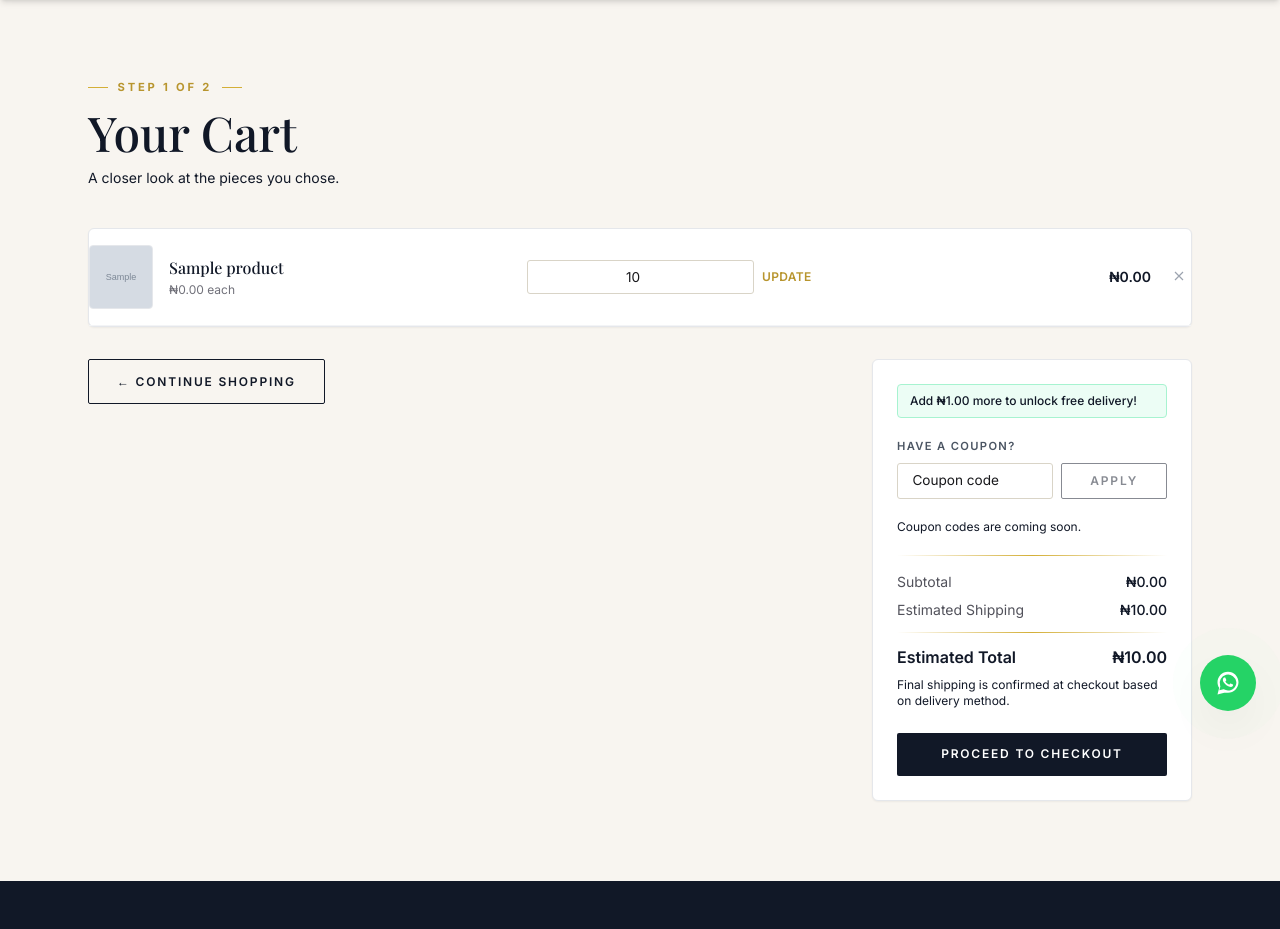
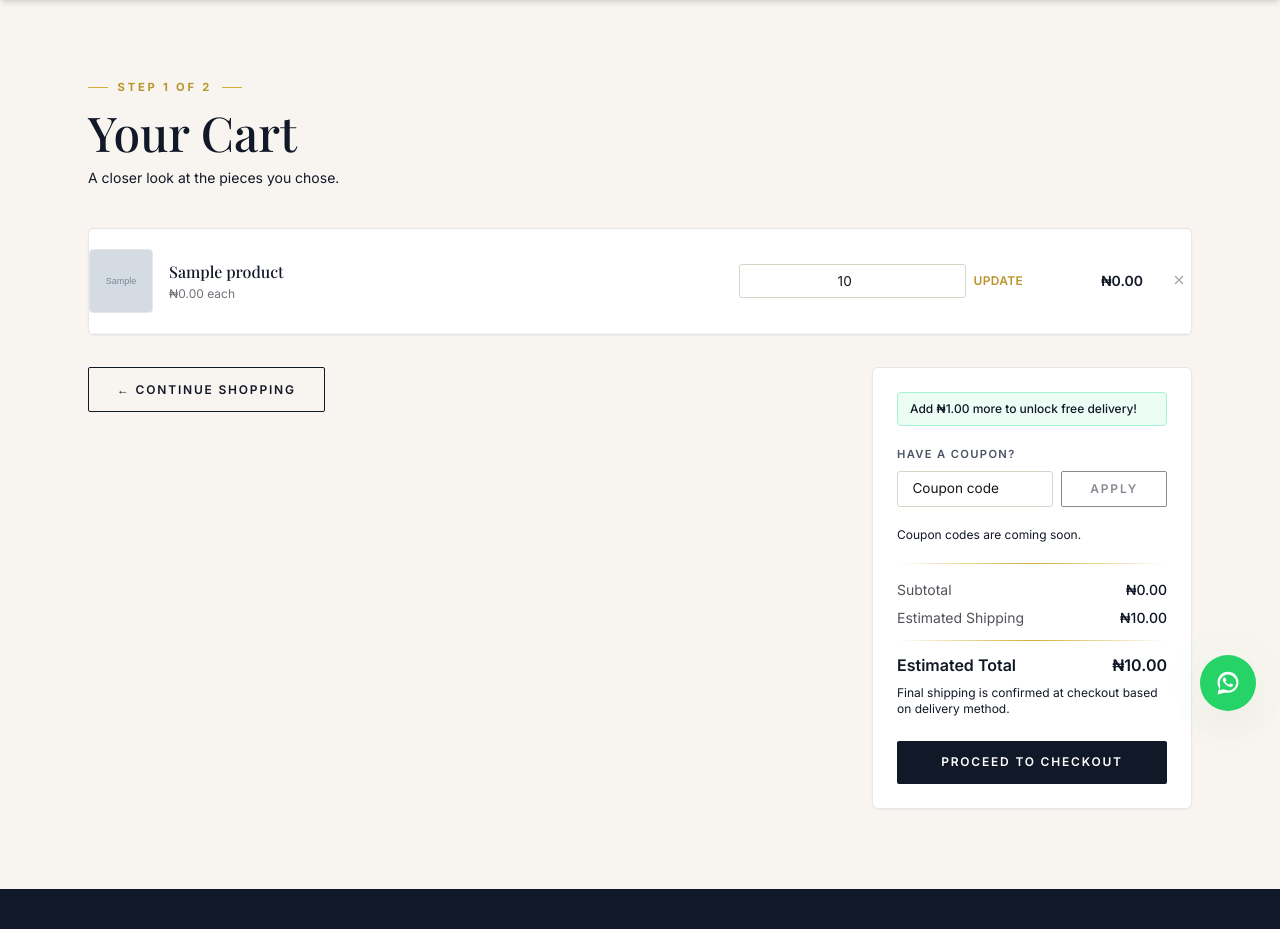
Before and after one commit to t-shine-dev/erinayomi-ecommerce, a Django app: page /cart/ in a window 1280 px wide. Shown: the part 65-994 px from the top of the page. Run offline with Django 5.2, Linux system fonts and the light colour scheme; a user stored in the database is signed in; tables that the repository leaves empty hold one stand-in row (values such as "Sample post"); grey boxes marked "Sample" are stand-in pictures; parts of the project's set-up code (start-up, migrations or seed data) failed here and were passed over; some libraries are stand-ins or nearby versions; some web fonts are replaced.

Commit message:
fix and all the template of all images

```diff
--- a/templates/cart/cart_detail.html
+++ b/templates/cart/cart_detail.html
@@ -11,22 +11,15 @@
   {% if cart_items %}
   <div class="card-surface divide-y divide-gray-200 bg-white border border-gray-200 shadow-sm">
     {% for item in cart_items %}
-<div class="flex items-center justify-between py-4 border-b border-gray-100 gap-4">
-  <div class="flex items-center gap-4 min-w-0">
-    <!-- Image Fallback Mapping -->
+<div class="flex flex-col sm:flex-row items-start sm:items-center justify-between py-5 border-b border-gray-100 gap-4">
+
+  <!-- Left Side: Product Image & Name -->
+  <div class="flex items-center gap-4 min-w-0 flex-1">
     <div class="w-16 h-16 bg-gray-100 rounded overflow-hidden shrink-0 border border-gray-200">
-      {% if "Emerald" in item.product.name or "Halo" in item.product.name %}
-        <img src="https://images.unsplash.com/photo-1605100804763-247f67b3557e?q=80&w=300&auto=format&fit=crop" class="w-full h-full object-cover object-center" alt="{{ item.product.name }}">
-      {% elif "Baguette" in item.product.name or "Ring" in item.product.name %}
-        <img src="https://images.unsplash.com/photo-1603561591411-07134e71a2a9?q=80&w=300&auto=format&fit=crop" class="w-full h-full object-cover object-center" alt="{{ item.product.name }}">
-      {% elif "Classic Steel" in item.product.name %}
-        <img src="https://encrypted-tbn0.gstatic.com/images?q=tbn:ANd9GcTChlviUsDU7wPWVxVZwjOQjLNJbL4Gl2AY3QGGg7vTdJKZRUjGuyapy5nqUTo-qz_W2-5HgR5d_wKp2fnIbC5bxS8WHYg1QO0e-7tL3DcB9P4a1jU0rehyMg&usqp=CAc" class="w-full h-full object-cover object-center" alt="{{ item.product.name }}">
-      {% elif "Leather Card Wallet" in item.product.name %}
-        <img src="https://encrypted-tbn3.gstatic.com/shopping?q=tbn:ANd9GcQVGn82xwl-xROQJda2RkW-LP5ShwnE5Q49uEqtV_Pnix5BARPeQD3A-zoA71fFUeMBZZIUMJb7JRu3N9iAB3JB5CVoX3CobxWxwCEuHvI6vghJ_oZ1hs2rGnsmgwdq9lGJSN4C1kczaA&usqp=CAc" class="w-full h-full object-cover object-center" alt="{{ item.product.name }}">
-      {% elif "Tailored Kaftan" in item.product.name or "Agbada" in item.product.name %}
-        <img src="https://encrypted-tbn0.gstatic.com/images?q=tbn:ANd9GcTLlIC-XwBrQ16woyJrphZmrQw5ZCLcuB2lLUgIj9dvmA&s=10" class="w-full h-full object-cover object-center" alt="{{ item.product.name }}">
-      {% elif item.product.primary_image %}
+      {% if item.product.primary_image %}
         <img src="{{ item.product.primary_image.image.url }}" class="w-full h-full object-cover object-center" alt="{{ item.product.name }}">
+      {% elif item.product.productimage_set.first %}
+        <img src="{{ item.product.productimage_set.first.image.url }}" class="w-full h-full object-cover object-center" alt="{{ item.product.name }}">
       {% else %}
         <div class="flex h-full w-full items-center justify-center bg-zinc-900 text-gold font-serif text-sm">
           {{ item.product.name|first }}
@@ -40,18 +33,22 @@
     </div>
   </div>
 
-  <!-- Quantity Update Form -->
-  <form action="{% url 'cart:update_cart_item' item.id %}" method="post" data-loading-submit class="flex items-center gap-2 shrink-0">
-    {% csrf_token %}
-    <label class="sr-only" for="qty-{{ item.id }}">Quantity for {{ item.product.name }}</label>
-    <input id="qty-{{ item.id }}" type="number" name="quantity" value="{{ item.quantity }}" min="0" class="input-field w-16 !py-1.5 text-center text-charcoal border border-gray-300">
-    <button type="submit" data-submit-btn data-loading-text="…" class="text-xs uppercase tracking-wide font-semibold text-gold-dark hover:underline">Update</button>
-  </form>
+  <!-- Right Side: Quantity Update, Subtotal, and Delete Aligned in a Row -->
+  <div class="flex items-center justify-between sm:justify-end gap-6 w-full sm:w-auto">
+    <!-- Quantity Update Form -->
+    <form action="{% url 'cart:update_cart_item' item.id %}" method="post" data-loading-submit class="flex items-center gap-2">
+      {% csrf_token %}
+      <label class="sr-only" for="qty-{{ item.id }}">Quantity for {{ item.product.name }}</label>
+      <input id="qty-{{ item.id }}" type="number" name="quantity" value="{{ item.quantity }}" min="0" class="input-field w-16 !py-1.5 text-center text-charcoal border border-gray-300 bg-white">
+      <button type="submit" data-submit-btn data-loading-text="…" class="text-xs uppercase tracking-wide font-semibold text-gold-dark hover:underline">Update</button>
+    </form>
 
-  <div class="flex items-center gap-4 shrink-0">
-    <span class="text-sm font-semibold text-charcoal w-24 text-right">₦{{ item.subtotal|floatformat:2|intcomma }}</span>
+    <!-- Subtotal -->
+    <div class="text-sm font-semibold text-charcoal w-24 text-right">
+      ₦{{ item.subtotal|floatformat:2|intcomma }}
+    </div>
 
-    <!-- Remove Form using item.id -->
+    <!-- Remove Form -->
     <form action="{% url 'cart:remove_from_cart' item.id %}" method="post" class="shrink-0">
       {% csrf_token %}
       <button type="submit" aria-label="Remove {{ item.product.name }}" class="text-gray-400 hover:text-red-600 transition p-1">
@@ -59,6 +56,7 @@
       </button>
     </form>
   </div>
+
 </div>
 {% endfor %}
   </div>
```
